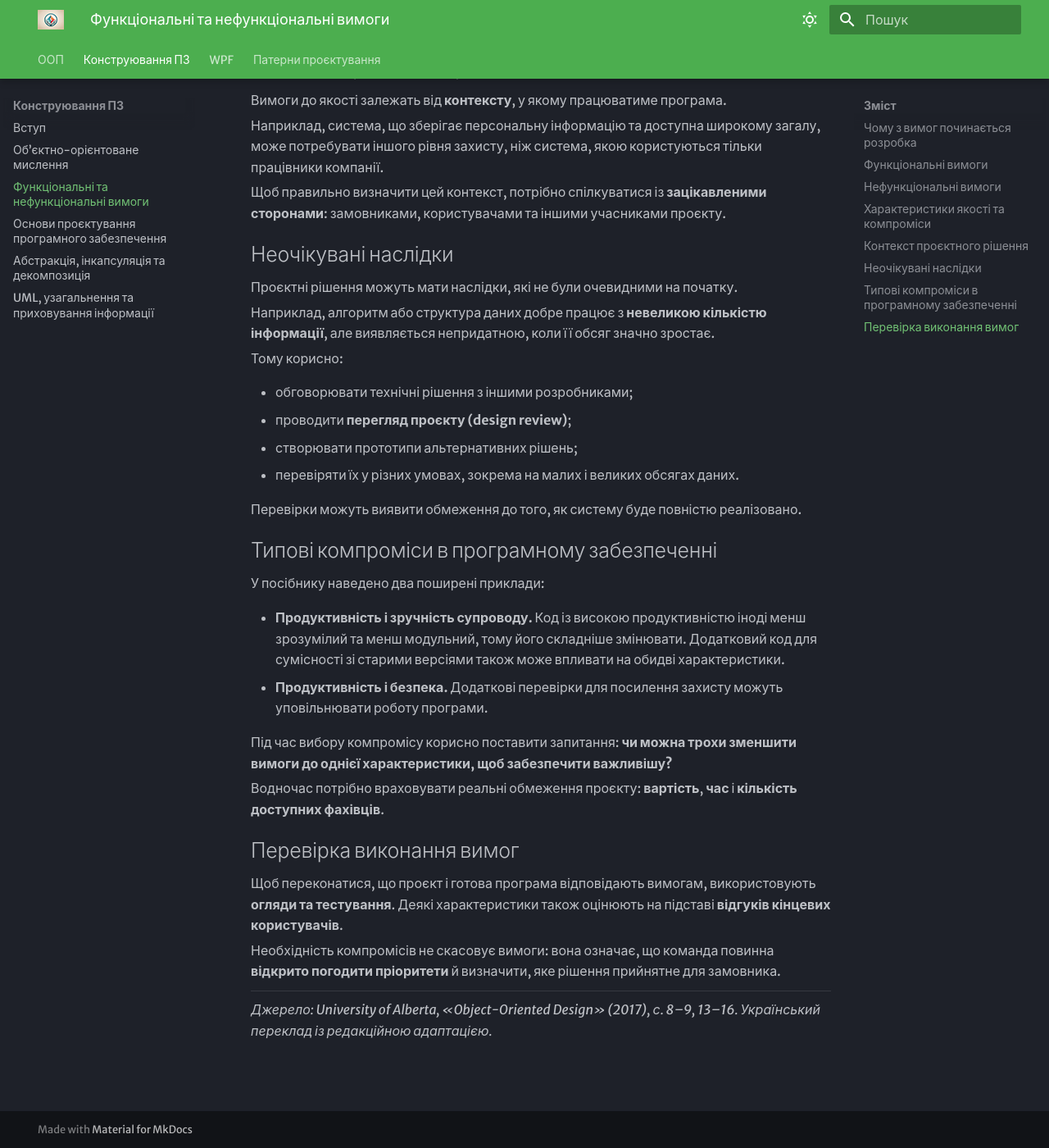
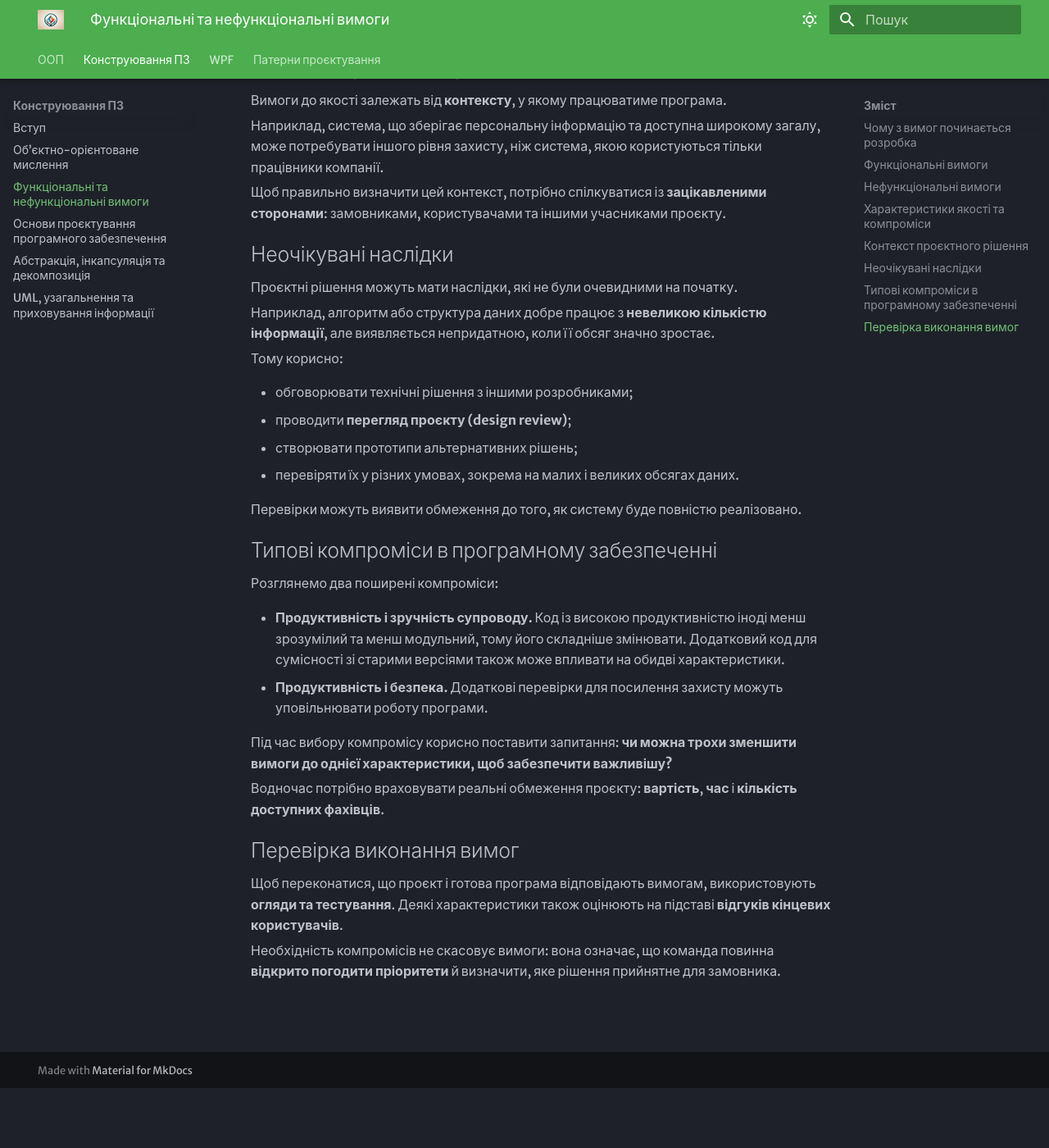
Before and after one commit to vakimov1986/C-lectures, an MkDocs documentation site: the page built from docs/construction/lectures/lecture-02-requirements.md, in a window 1280 px wide and 1400 px high, scrolled down 2737 px. Shown: the whole window at 82% size. Built offline with MkDocs 1.6.1 and Material for MkDocs 9.7.7, drawn with Linux system fonts in a browser that asks for light colours; after the commit the page ends 4064 px from its top, so only the background shows below that; some of the changed text lies outside the part shown.

Commit message:
docs(construction): present lessons as standalone web pages without PDF source callouts

```diff
--- a/docs/construction/lectures/lecture-02-requirements.md
+++ b/docs/construction/lectures/lecture-02-requirements.md
@@ -38,7 +38,7 @@
 
 **Нефункціональні вимоги (non-functional requirements)** визначають, **наскільки добре** система виконує те, що від неї очікують.
 
-У посібнику названо такі характеристики:
+До характеристик якості належать:
 
 - **Продуктивність (performance).** Наскільки швидко програма виконує потрібні дії.
 - **Використання ресурсів (resource usage).** Скільки пам’яті та інших ресурсів потребує її робота.
@@ -106,7 +106,7 @@
 
 ## Типові компроміси в програмному забезпеченні
 
-У посібнику наведено два поширені приклади:
+Розглянемо два поширені компроміси:
 
 - **Продуктивність і зручність супроводу.** Код із високою продуктивністю іноді менш зрозумілий та менш модульний, тому його складніше змінювати. Додатковий код для сумісності зі старими версіями також може впливати на обидві характеристики.
 - **Продуктивність і безпека.** Додаткові перевірки для посилення захисту можуть уповільнювати роботу програми.
@@ -120,7 +120,3 @@
 Щоб переконатися, що проєкт і готова програма відповідають вимогам, використовують **огляди та тестування**. Деякі характеристики також оцінюють на підставі **відгуків кінцевих користувачів**.
 
 Необхідність компромісів не скасовує вимоги: вона означає, що команда повинна **відкрито погодити пріоритети** й визначити, яке рішення прийнятне для замовника.
-
----
-
-*Джерело: University of Alberta, «Object-Oriented Design» (2017), с. 8–9, 13–16. Український переклад із редакційною адаптацією.*
```
